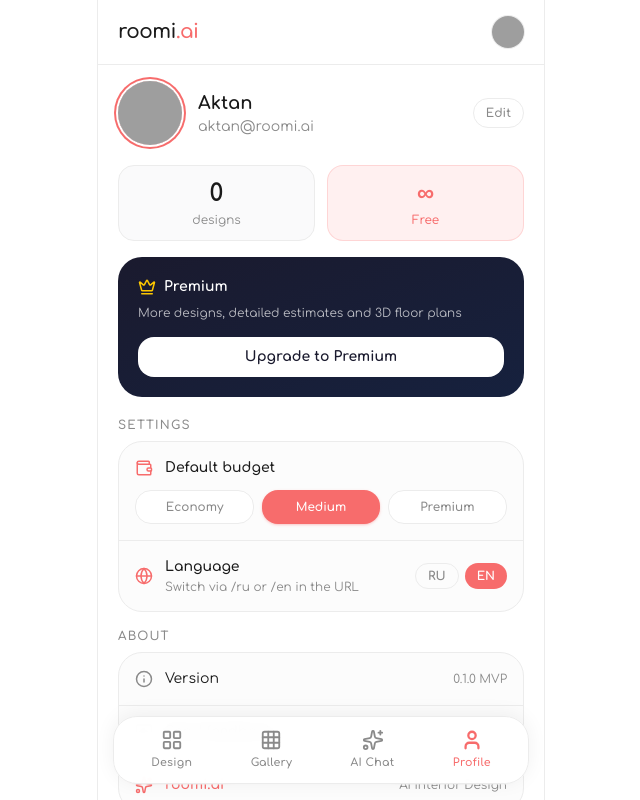
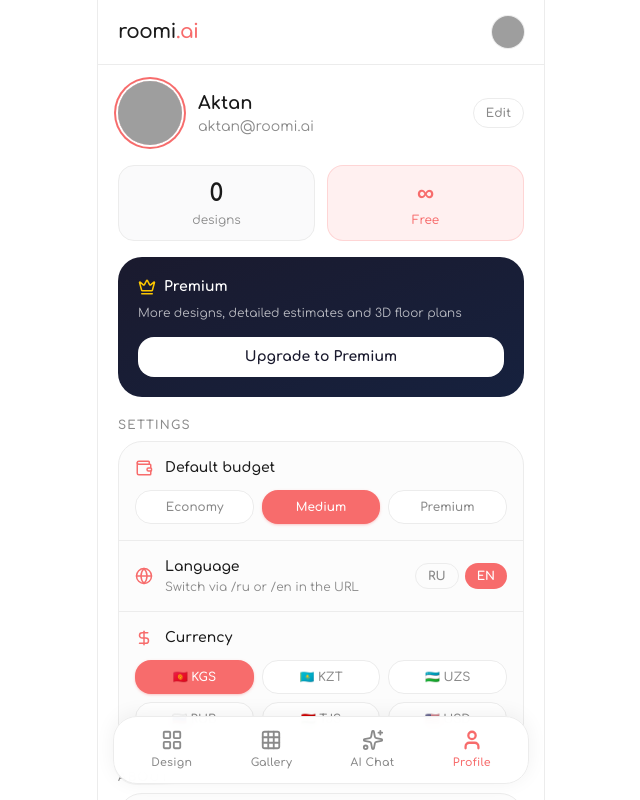
Before and after one commit to aktan228/roomi-frontend, a Next.js app: page /en/profile in a window 1280 px wide. Shown: the top 800 px of the page, without its empty margins (319-959 px from the left). Built offline with nearby package versions, Linux system fonts and the light colour scheme; grey boxes are pictures that could not be loaded.

Commit message:
поменял планнер убрал иишные иконки и сделал выбор валюты в профиле

```diff
--- a/src/app/[locale]/design/[id]/page.tsx
+++ b/src/app/[locale]/design/[id]/page.tsx
@@ -9,6 +9,7 @@
 import { getProducts, getPlan, type RedesignResult, type ProductsResult, type PlanResult } from "@/lib/api";
 import { getMockProducts, getMockPlan } from "@/lib/mock-data";
 import { saveToGallery } from "@/lib/gallery";
+import { getStoredCurrency, formatAmount, type CurrencyCode } from "@/lib/currency";
 
 type Tab = "products" | "plan";
 
@@ -24,6 +25,9 @@
   const [plan, setPlan] = useState<PlanResult | null>(null);
   const [tab, setTab] = useState<Tab>("products");
   const [loadingData, setLoadingData] = useState(true);
+  const [currency, setCurrency] = useState<CurrencyCode>("KGS");
+
+  useEffect(() => { setCurrency(getStoredCurrency()); }, []);
 
   async function handleDownload() {
     if (!design) return;
@@ -131,17 +135,17 @@
           <Loader2 className="animate-spin text-muted" size={28} />
         </div>
       ) : tab === "products" ? (
-        <ProductsTab products={products} dict={dict.result} />
+        <ProductsTab products={products} dict={dict.result} currency={currency} />
       ) : (
-        <PlanTab plan={plan} dict={dict.result} />
+        <PlanTab plan={plan} dict={dict.result} currency={currency} />
       )}
     </AppShell>
   );
 }
 
-function ProductsTab({ products, dict }: { products: ProductsResult | null; dict: Record<string, string> }) {
+function ProductsTab({ products, dict, currency }: { products: ProductsResult | null; dict: Record<string, string>; currency: CurrencyCode }) {
   if (!products) return null;
-  const fmt = (n: number) => n.toLocaleString("ru-KG") + " " + products.currency;
+  const fmt = (n: number) => formatAmount(n, currency);
 
   return (
     <div className="mt-4 space-y-3 pb-4">
@@ -171,9 +175,9 @@
   );
 }
 
-function PlanTab({ plan, dict }: { plan: PlanResult | null; dict: Record<string, string> }) {
+function PlanTab({ plan, dict, currency }: { plan: PlanResult | null; dict: Record<string, string>; currency: CurrencyCode }) {
   if (!plan) return null;
-  const fmt = (n: number) => n.toLocaleString("ru-KG") + " " + plan.currency;
+  const fmt = (n: number) => formatAmount(n, currency);
 
   return (
     <div className="mt-4 space-y-4 pb-4">
@@ -183,22 +187,21 @@
       </div>
       {plan.weeks.map((week) => (
         <div key={week.week} className="rounded-2xl border border-border bg-card/40 p-4">
-          <div className="flex items-center gap-2">
-            <span className="text-xl">{week.icon}</span>
+          <div className="flex items-center justify-between">
             <div>
               <p className="text-xs text-muted">{dict.week} {week.week}</p>
               <p className="font-semibold">{week.title}</p>
             </div>
-            <span className="ml-auto text-sm font-bold text-coral">{fmt(week.estimated_cost)}</span>
+            <span className="text-sm font-bold text-coral">{fmt(week.estimated_cost)}</span>
           </div>
-          <ul className="mt-3 space-y-1.5">
+          <ol className="mt-3 space-y-1.5">
             {week.tasks.map((task, i) => (
               <li key={i} className="flex items-start gap-2 text-sm text-muted">
-                <span className="mt-0.5 h-1.5 w-1.5 flex-shrink-0 rounded-full bg-coral" />
+                <span className="flex-shrink-0 font-semibold text-coral/70">{i + 1}.</span>
                 {task}
               </li>
             ))}
-          </ul>
+          </ol>
         </div>
       ))}
     </div>
--- a/src/app/[locale]/profile/page.tsx
+++ b/src/app/[locale]/profile/page.tsx
@@ -4,12 +4,13 @@
 import { useRouter } from "next/navigation";
 import {
   Sparkles, Globe, Wallet, MessageSquare, Info,
-  ChevronRight, Crown,
+  ChevronRight, Crown, DollarSign,
 } from "lucide-react";
 import { AppShell } from "@/components/AppShell";
 import { useDictionary } from "@/components/DictionaryProvider";
 import { useToast } from "@/components/Toast";
 import { loadGallery } from "@/lib/gallery";
+import { CURRENCIES, getStoredCurrency, setStoredCurrency, type CurrencyCode } from "@/lib/currency";
 
 type Budget = "economy" | "medium" | "premium";
 
@@ -21,16 +22,23 @@
   const { show, toast } = useToast();
   const [designCount, setDesignCount] = useState(0);
   const [budget, setBudget] = useState<Budget>("medium");
+  const [currency, setCurrency] = useState<CurrencyCode>("KGS");
 
   useEffect(() => {
     setDesignCount(loadGallery().length);
     const saved = localStorage.getItem(BUDGET_KEY) as Budget | null;
     if (saved) setBudget(saved);
+    setCurrency(getStoredCurrency());
   }, []);
 
   function selectBudget(b: Budget) {
     setBudget(b);
     localStorage.setItem(BUDGET_KEY, b);
+  }
+
+  function selectCurrency(c: CurrencyCode) {
+    setCurrency(c);
+    setStoredCurrency(c);
   }
 
   const budgetOptions: { key: Budget; label: string }[] = [
@@ -147,6 +155,29 @@
             </div>
           </div>
 
+          {/* Currency */}
+          <div className="px-4 py-4">
+            <div className="flex items-center gap-3 mb-3">
+              <DollarSign size={18} className="text-coral" />
+              <span className="text-sm font-semibold">{dict.profile.currency}</span>
+            </div>
+            <div className="grid grid-cols-3 gap-2">
+              {CURRENCIES.map(({ code, flag }) => (
+                <button
+                  key={code}
+                  onClick={() => selectCurrency(code)}
+                  className={`rounded-2xl py-2 text-xs font-semibold transition ${
+                    currency === code
+                      ? "bg-coral text-white shadow-sm shadow-coral/30"
+                      : "bg-background border border-border text-muted hover:border-coral/50"
+                  }`}
+                >
+                  {flag} {code}
+                </button>
+              ))}
+            </div>
+          </div>
+
         </div>
       </div>
 
--- a/src/dictionaries/en.ts
+++ b/src/dictionaries/en.ts
@@ -70,6 +70,7 @@
     settings: "Settings",
     language: "Language",
     languageNote: "Switch via /ru or /en in the URL",
+    currency: "Currency",
     budget: "Default budget",
     budgetEconomy: "Economy",
     budgetMedium: "Medium",
--- a/src/dictionaries/ru.ts
+++ b/src/dictionaries/ru.ts
@@ -26,7 +26,7 @@
     designs: string; plan: string; free: string; premium: string;
     upgradeCta: string; upgradeDesc: string;
     settings: string; language: string; languageNote: string;
-    budget: string; budgetEconomy: string; budgetMedium: string; budgetPremium: string;
+    currency: string; budget: string; budgetEconomy: string; budgetMedium: string; budgetPremium: string;
     about: string; version: string; feedback: string;
     editProfile: string;
   };
@@ -103,6 +103,7 @@
     settings: "Настройки",
     language: "Язык",
     languageNote: "Смена языка через /ru и /en в адресе",
+    currency: "Валюта",
     budget: "Бюджет по умолчанию",
     budgetEconomy: "Эконом",
     budgetMedium: "Средний",
--- /dev/null
+++ b/src/lib/currency.ts
@@ -0,0 +1,40 @@
+const CURRENCY_KEY = "roomi.currency";
+
+export type CurrencyCode = "KGS" | "KZT" | "UZS" | "RUB" | "TJS" | "USD";
+
+export const CURRENCIES: { code: CurrencyCode; label: string; flag: string }[] = [
+  { code: "KGS", label: "Кыргызский сом",   flag: "🇰🇬" },
+  { code: "KZT", label: "Казахский тенге",  flag: "🇰🇿" },
+  { code: "UZS", label: "Узбекский сум",    flag: "🇺🇿" },
+  { code: "RUB", label: "Российский рубль", flag: "🇷🇺" },
+  { code: "TJS", label: "Таджикский сомони",flag: "🇹🇯" },
+  { code: "USD", label: "Доллар США",       flag: "🇺🇸" },
+];
+
+// Approximate rates: 1 KGS → target currency
+const RATES: Record<CurrencyCode, number> = {
+  KGS: 1,
+  KZT: 5.2,
+  UZS: 140,
+  RUB: 1.0,
+  TJS: 0.12,
+  USD: 0.011,
+};
+
+export function getStoredCurrency(): CurrencyCode {
+  if (typeof window === "undefined") return "KGS";
+  return (localStorage.getItem(CURRENCY_KEY) as CurrencyCode) ?? "KGS";
+}
+
+export function setStoredCurrency(code: CurrencyCode) {
+  localStorage.setItem(CURRENCY_KEY, code);
+}
+
+export function convertFromKGS(amountKGS: number, to: CurrencyCode): number {
+  return Math.round(amountKGS * RATES[to]);
+}
+
+export function formatAmount(amountKGS: number, currency: CurrencyCode): string {
+  const converted = convertFromKGS(amountKGS, currency);
+  return converted.toLocaleString("ru") + " " + currency;
+}
```
